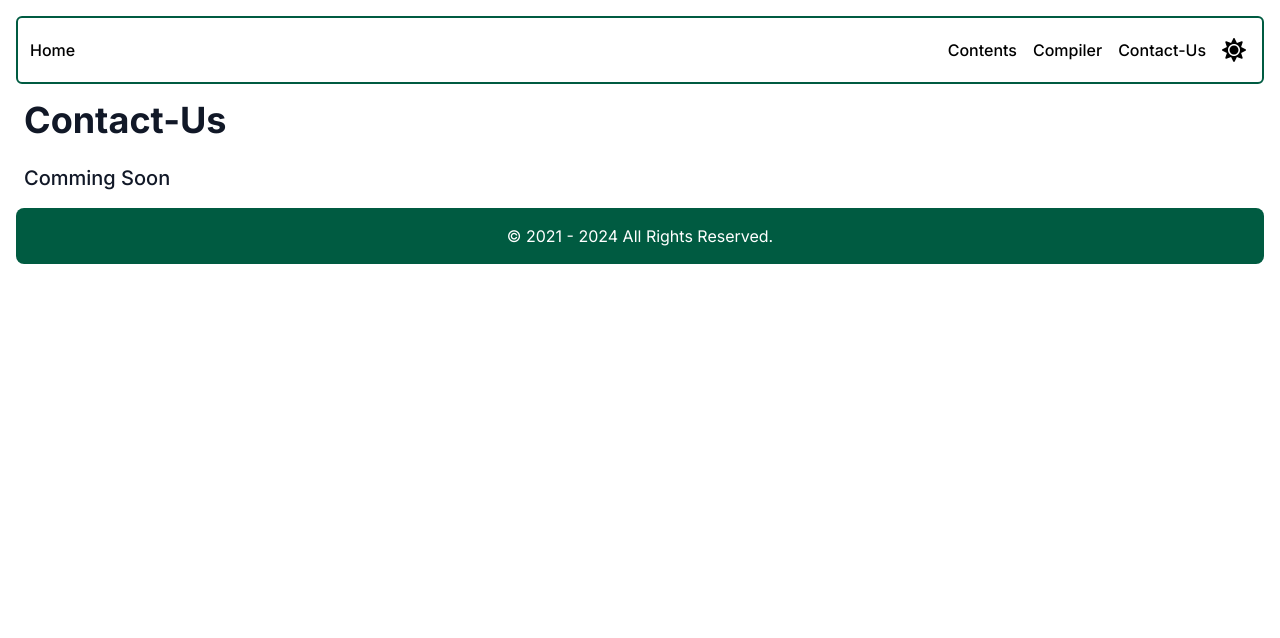
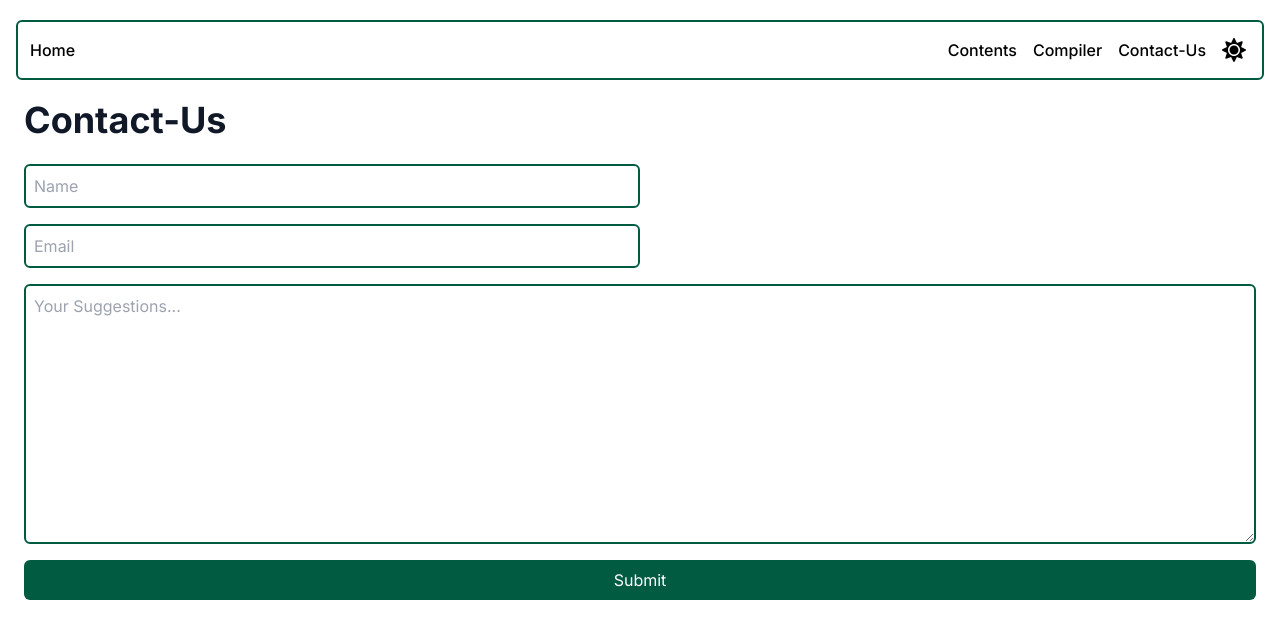
Before and after one commit to Asharalikhan4/JavaScript, a Next.js app in the folder website/: page /contact-us in a window 1280 px wide. Shown: the top 638 px of the page. Built offline with nearby package versions, Linux system fonts and the light colour scheme; no server answers.

Commit message:
Ui changes

```diff
--- a/website/src/app/(routes)/basics/page.tsx
+++ b/website/src/app/(routes)/basics/page.tsx
@@ -3,8 +3,6 @@ import { DynamicImport } from "@/utils/DynamicImport";
 import CustomPage from "@/components/common/CustomPage";
 import Heading from "@/components/common/Heading";
 
-// const CustomPage = DynamicImport(() => import("@/components/CustomPage"));
-// const Heading = DynamicImport(() => import("@/components/Heading"));
 const HelloWorld = DynamicImport(() => import("@/components/docs/basics/HelloWorld"));
 const ValuesAndVariables = DynamicImport(() => import("@/components/docs/basics/ValuesAndVariables"));
 const DataTypes = DynamicImport(() => import("@/components/docs/basics/DataTypes"));
--- a/website/src/app/(routes)/contact-us/page.tsx
+++ b/website/src/app/(routes)/contact-us/page.tsx
@@ -1,12 +1,45 @@
-import { FC } from "react";
+"use client";
+import { FC, useState } from "react";
 import CustomPage from "@/components/common/CustomPage";
 import Heading from "@/components/common/Heading";
+import CustomInput from "@/components/common/CustomInput";
+import CustomTextArea from "@/components/common/CustomTextArea";
 
 const page: FC = () => {
+
+    const [contactForm, setContactForm] = useState<ContactFormTypes>({
+        name: "",
+        email: "",
+        suggestions: ""
+    });
+
+    const handleInputChange = (e: React.ChangeEvent<HTMLInputElement | HTMLTextAreaElement>) => {
+        const { name, value } = e.target;
+        setContactForm(prevState => ({
+            ...prevState,
+            [name]: value
+        }));
+    };
+
+    const handleContactFormSubmit = (e: React.MouseEvent<HTMLButtonElement, MouseEvent>) => {
+        e.preventDefault();
+        console.log(contactForm);
+        setContactForm({
+            name: "",
+            email: "",
+            suggestions: ""
+        });
+    };
+
     return (
         <CustomPage>
             <Heading level={1} text="Contact-Us" />
-            <Heading level={4} text="Comming Soon" />
+            <form method="POST" action={`https://getform.io/f/${process.env.NEXT_PUBLIC_GETFORM_API_KEY}`} encType='multipart/form-data' className="flex flex-col space-y-4">
+                <CustomInput name="name" type="text" placeholder="Name" value={contactForm?.name} onChange={handleInputChange} className="p-2 md:w-1/2" />
+                <CustomInput name="email" type="email" placeholder="Email" value={contactForm?.email} onChange={handleInputChange} className="p-2 md:w-1/2" />
+                <CustomTextArea name="suggestions" placeholder="Your Suggestions..." value={contactForm?.suggestions} onChange={handleInputChange} rows={10} cols={50} className="p-2" />
+                <button type="submit" onClick={handleContactFormSubmit} className="p-2 bg-[#005B41] dark:bg-violet-500 text-white rounded-md dark:text-black">Submit</button>
+            </form>
         </CustomPage>
     );
 };
--- a/website/src/app/layout.tsx
+++ b/website/src/app/layout.tsx
@@ -2,7 +2,7 @@ import type { Metadata } from "next";
 import { Inter } from "next/font/google";
 import "./globals.css";
 import Navbar from "@/components/common/Navbar";
-import Footer from "@/components/common/Footer";
+// import Footer from "@/components/common/Footer";
 
 const inter = Inter({ subsets: ["latin"] });
 
@@ -21,7 +21,7 @@ export default function RootLayout({
       <body className={`${inter.className} container mx-auto p-4 bg-white text-black dark:bg-black dark:text-white`}>
         <Navbar />
         {children}
-        <Footer />
+        {/* <Footer /> */}
       </body>
     </html>
   );
--- /dev/null
+++ b/website/src/components/common/CustomInput.tsx
@@ -0,0 +1,9 @@
+import { FC } from "react";
+
+const CustomInput: FC<CustomInputProps> = ({ name, type, placeholder, value, onChange, className }) => {
+    return (
+        <input name={name} type={type} placeholder={placeholder} value={value} onChange={onChange} className={`dark:bg-black rounded-md outline-none border-2 border-[#005B41] dark:border-violet-500 ${className}`} />
+    );
+};
+
+export default CustomInput;
--- /dev/null
+++ b/website/src/components/common/CustomTextArea.tsx
@@ -0,0 +1,9 @@
+import { FC } from "react";
+
+const CustomTextArea: FC<CustomTextAreaPropsTypes> = ({ name, placeholder, value, rows, cols, className, onChange }) => {
+    return (
+        <textarea name={name} placeholder={placeholder} value={value} rows={rows} cols={cols} onChange={onChange} className={`${className} dark:bg-black rounded-md outline-none border-2 border-[#005B41] dark:border-violet-500`} />
+    );
+};
+
+export default CustomTextArea;
--- a/website/src/components/common/Navbar.tsx
+++ b/website/src/components/common/Navbar.tsx
@@ -14,8 +14,8 @@ const Navbar: FC = () => {
     };
 
     return (
-        <nav className="border-2 border-[#005B41] dark:border-violet-500 rounded-md">
-            <div className="px-2 py-2 flex items-center justify-between md:hidden">
+        <nav className="sticky top-5 bg-white dark:bg-black mb-2 border-2 border-[#005B41] dark:border-violet-500 rounded-md">
+            <div className="px-2 py-1 flex items-center justify-between md:hidden">
                 <Link href={"/"} className="cursor-pointer transition-colors duration-200 hover:text-[#005B41] hover:dark:text-violet-300">Home</Link>
                 <div className="flex items-center space-x-2">
                     <ThemeToggle className="transition-colors duration-200 hover:text-[#005B41] hover:dark:text-violet-300 text-2xl" />
@@ -46,7 +46,7 @@ const Navbar: FC = () => {
                     <Link href={"/contact-us"} className="block cursor-pointer transition-colors duration-200 hover:text-[#005B41] hover:dark:text-violet-300" onClick={handleToggleMobileMenu}>Contact-Us</Link>
                 </div>
             )}
-            <div className="hidden md:flex justify-between items-center font-medium px-3 py-3">
+            <div className="hidden md:flex justify-between items-center font-medium px-3 py-2">
                 <Link href={"/"} className="cursor-pointer transition-colors duration-200 hover:text-[#005B41] hover:dark:text-violet-300">Home</Link>
                 <div className="flex items-center gap-x-4 px-1">
                     <Link href={"/table-of-contents"} className="cursor-pointer transition-colors duration-200 hover:text-[#005B41] hover:dark:text-violet-300">Contents</Link>
--- a/website/src/components/docs/basics/HelloWorld.tsx
+++ b/website/src/components/docs/basics/HelloWorld.tsx
@@ -2,9 +2,8 @@ import { FC } from "react";
 import CustomComponent from "@/components/common/CustomComponent";
 import Heading from "@/components/common/Heading";
 import CodeDisplay from "@/components/common/CodeDisplay";
-import CustomText from "@/components/common/CustomText";
 
-const HelloWorld: FC = () => {
+const HelloWorld: FC<PageProps> = ({ ashar }) => {
     return (
         <CustomComponent id="hello-world">
             <Heading level={3} text="Hello, World!" />
```
Also changed, not shown: website/global.d.ts (+25 -0 lines), 1 other file (tests, documents, lock files or other folders).
